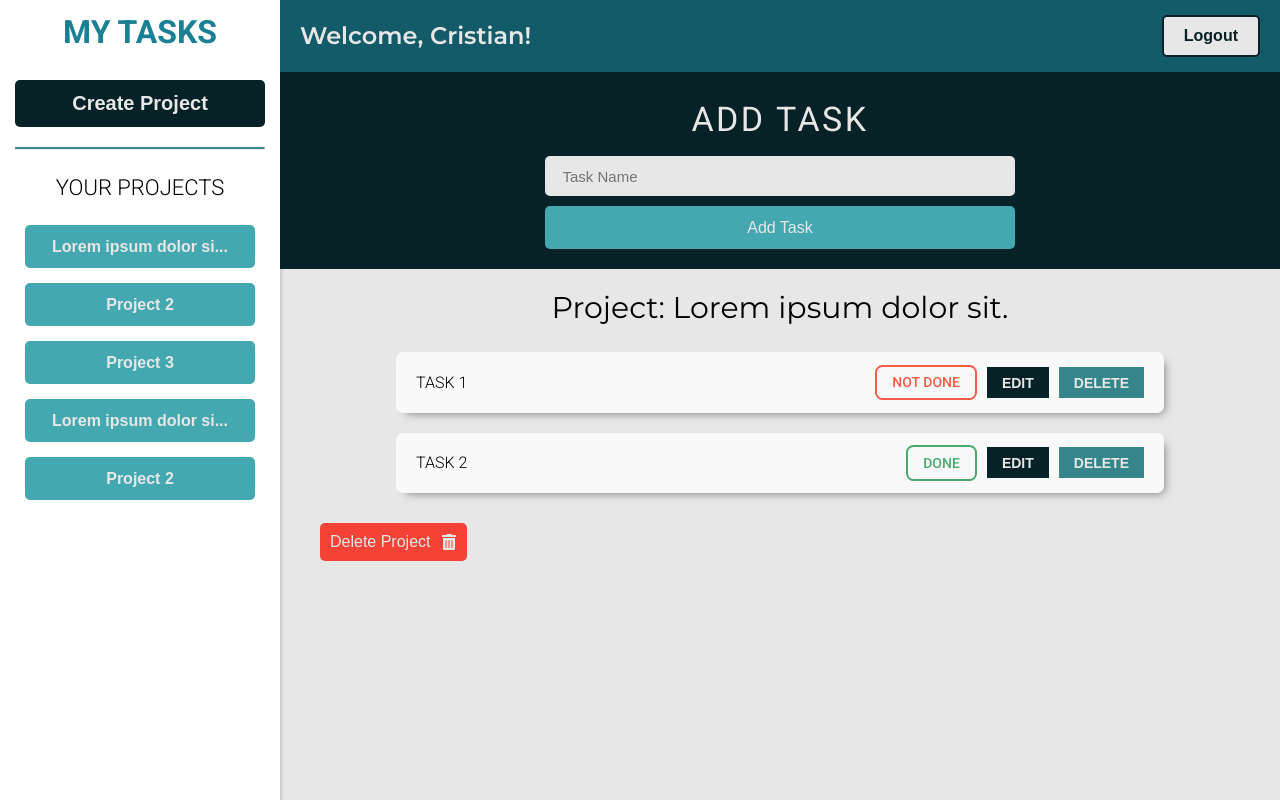
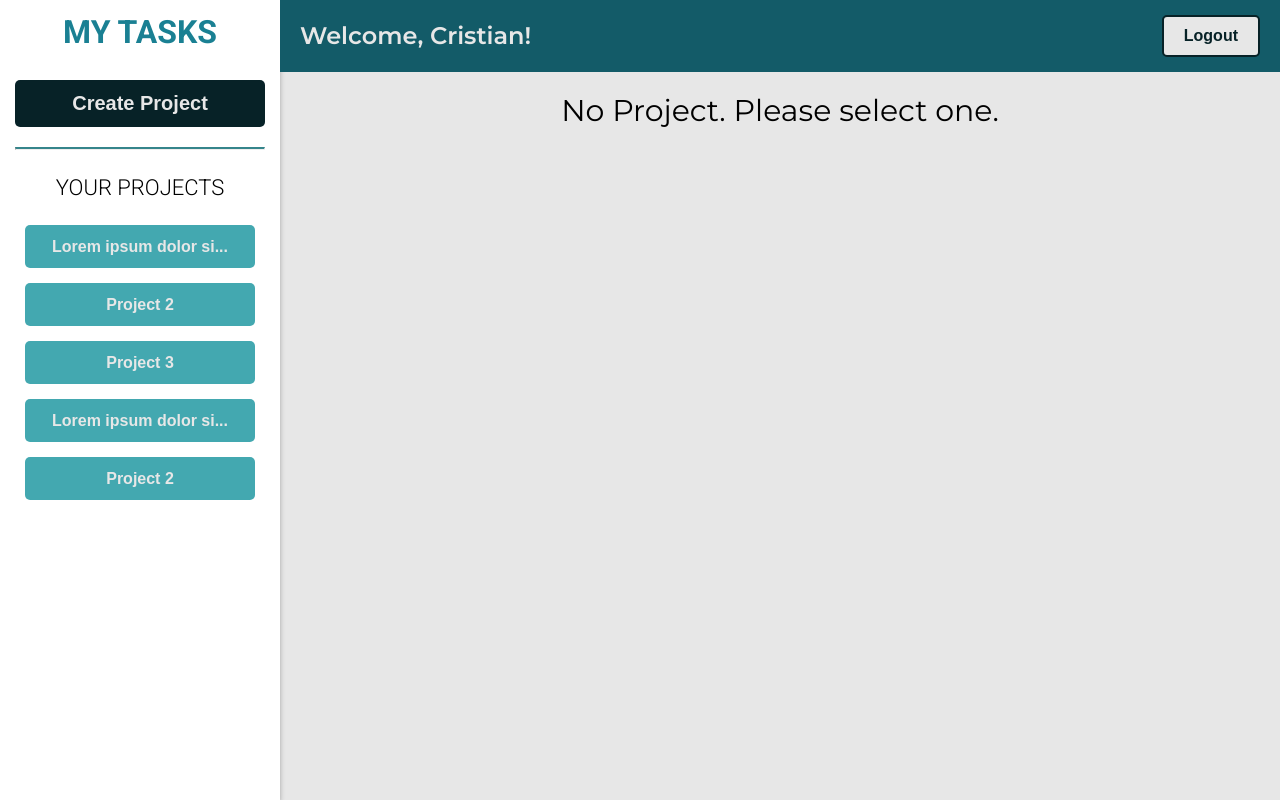
Before and after one commit to cristian-quintanilla/mytasks, a Next.js app: page /projects in a window 1280 px wide. Built offline with nearby package versions, Linux system fonts and the light colour scheme.

Commit message:
Select project and display its info

```diff
--- a/components/projects/Project.tsx
+++ b/components/projects/Project.tsx
@@ -1,28 +1,26 @@
 import AddEditTask from './AddEditTask';
 import TasksList from './TasksList';
 
-const project = {
-	id: 'project-1',
-	title: 'Lorem ipsum dolor sit.',
-	tasks: [
-		{
-			id: '1',
-			title: 'Task 1',
-			done: false,
-		},
-		{
-			id: '2',
-			title: 'Task 2',
-			done: true,
-		},
-	]
-};
+import { useAppSelector } from '../../store/hooks';
+import { getActiveProject } from '../../reducers/projectsReducer';
 
 const Project = () => {
-  return (
+	const activeProject = useAppSelector(getActiveProject);
+
+	return (
     <>
-      <AddEditTask />
-      <TasksList { ...project } />
+			{
+				activeProject ? (
+					<>
+						<AddEditTask />
+      			<TasksList { ...activeProject } />
+					</>
+				) : (
+					<section className='tasks'>
+						<h2 className='tasks__title'>No Project. Please select one.</h2>
+					</section>
+				)
+			}
     </>
   );
 }
--- a/components/projects/TasksList.tsx
+++ b/components/projects/TasksList.tsx
@@ -10,7 +10,7 @@ const TasksList = (project: ProjectInterface) => {
 
 			{
 				project.tasks?.length === 0 ? (
-					<p>No tasks</p>
+					<p className='tasks__no-tasks'>No tasks. Start creating one.</p>
 				) : (
 					project.tasks?.map(task => (
 						<Task
--- a/components/ui/SidebarLink.tsx
+++ b/components/ui/SidebarLink.tsx
@@ -4,8 +4,6 @@ import { ProjectInterface } from '../../interfaces';
 
 const SidebarLink = ({ id, title, tasks }: ProjectInterface) => {
 	const dispatch = useAppDispatch();
-
-	console.log({ id, title, tasks })
 
 	//* Set active project
 	const setActiveProjectHandler = (project: ProjectInterface) => {
--- a/styles/components/taskslist.scss
+++ b/styles/components/taskslist.scss
@@ -10,6 +10,15 @@
 		font-size: 3rem;
 		font-weight: 400;
 		margin-bottom: 2rem;
+		text-align: center;
+	}
+
+	&__no-tasks {
+		font-size: 2rem;
+		font-weight: 200;
+		font-style: italic;
+		margin-bottom: 2rem;
+		text-align: center;
 	}
 
 	&__delete {
```
